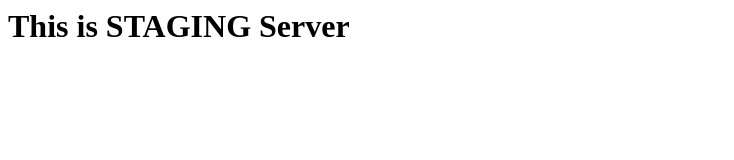
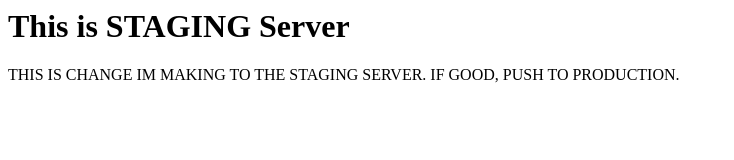
Before and after one commit to icg-lyoo/capistrano-test, a plain HTML site: page index.html in a window 1280 px wide. Shown: the whole page, without its empty margins (0-734 px from the left). Drawn offline with Linux system fonts and the light colour scheme.

Commit message:
Change to staging. Added a line

```diff
--- a/index.html
+++ b/index.html
@@ -8,6 +8,11 @@
 	<div>
 		<h1>This is STAGING Server</h1>
 	</div>
+
+
+	THIS IS CHANGE IM MAKING TO THE STAGING SERVER. IF GOOD, PUSH TO PRODUCTION.
+
+
 </body>
 
 
```
